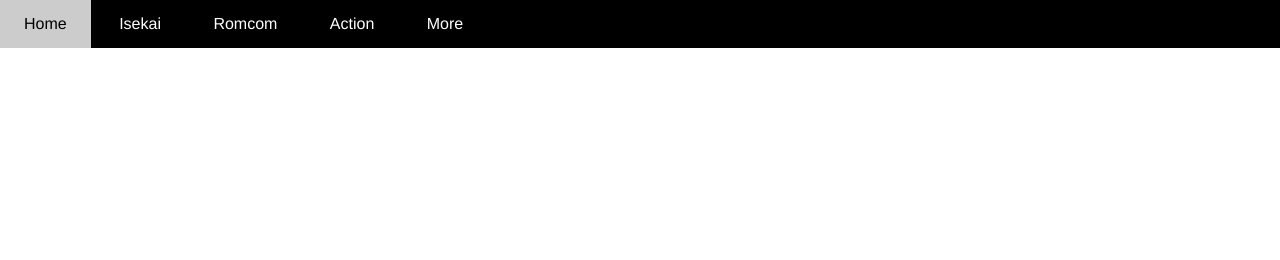
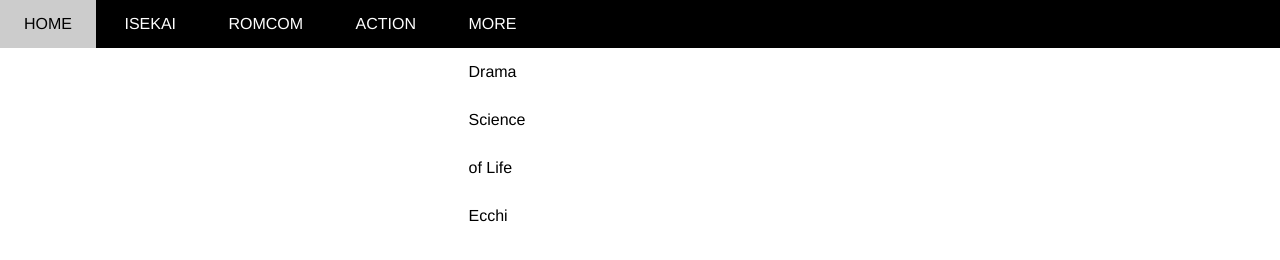
Before and after one commit to tuananh131001/Enterprise, a plain HTML site: page The Wibu/index.html in a window 1280 px wide. Drawn offline with Linux system fonts and the light colour scheme.

Commit message:
navigation css

```diff
--- a/The Wibu/assets/css/style.css
+++ b/The Wibu/assets/css/style.css
@@ -14,25 +14,46 @@ html{
     height: 48px;
     background-color: #000;
 }
-#nav{
-
+#nav, .subnav{
+    list-style-type:none;
 }
 #nav li{
     display: inline-block;
+    position: relative;
 
 }
-#nav li:hover a{
-    color: #000;
-    background-color: #ccc;
-
+#nav>li{
+    display: inline-block ;
+}
+#nav>li>a{
+    text-transform: uppercase;
+    color: #fff;
 }
 #nav li a{
-    color: #fff;
+
     text-decoration: none;
     line-height: 48px;
     padding:0 24px;
-    display: inline-block;
+    display: block;
+}
 
+#nav .subnav li:hover a,
+#nav > li:hover> a{
+    color: #000;
+    background-color: #ccc;
+}
+
+#nav .subnav{
+    position: absolute;
+    background-color: #fff;
+
+}
+#nav .subnav a{
+    color:#000;
+}
+#nav .subnav li:hover{
+    color: #000;
+    background-color: #ccc;
 }
 #slider{
 
--- a/The Wibu/index.html
+++ b/The Wibu/index.html
@@ -15,7 +15,13 @@
                 <li><a href="">Isekai</a></li>
                 <li><a href="">Romcom</a></li>
                 <li><a href="">Action</a></li>
-                <li><a href="">More</a></li>
+                <li><a href="">More</a>
+                    <ul class="subnav">
+                        <li><a href="">Drama</a></li>
+                        <li><a href="">Science of Life</a></li>
+                        <li><a href="">Ecchi</a></li>
+                    </ul>
+                </li>
             </ul>
         </div>
         <div id="slider"></div>
```
